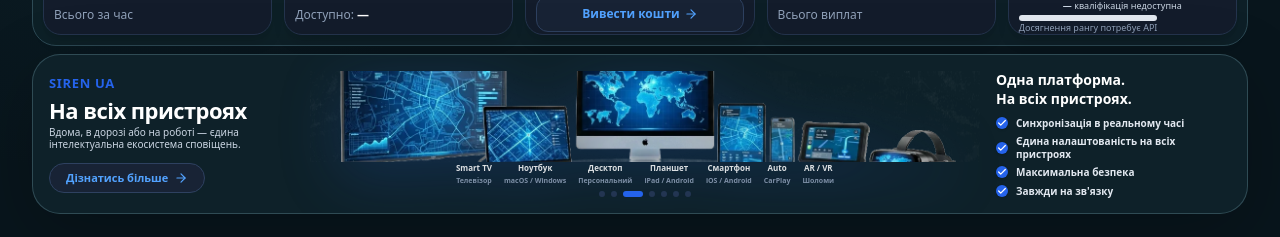
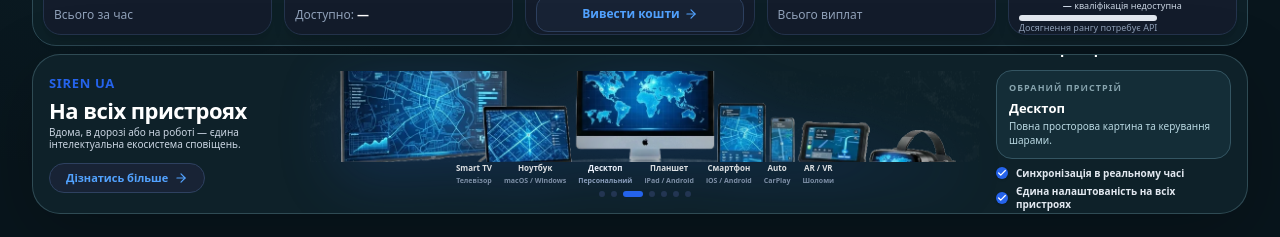
Before and after one commit to dima1203oleg/Dev20, a React (Vite) app: page / in a window 1280 px wide. Shown: the part 629-866 px from the top of the page. Built offline with nearby package versions, Linux system fonts and the light colour scheme; no server answers.

Commit message:
feat: make device ecosystem selector informative

```diff
--- a/src/components/orbital/SirenOrbitalDeviceEcosystem.tsx
+++ b/src/components/orbital/SirenOrbitalDeviceEcosystem.tsx
@@ -21,14 +21,15 @@ export const SirenOrbitalDeviceEcosystem: React.FC<SirenOrbitalDeviceEcosystemPr
   const isDark = theme === 'dark';
 
   const devices = [
-    { id: 'tv', name: 'Smart TV', sub: 'Телевізор' },
-    { id: 'laptop', name: 'Ноутбук', sub: 'macOS / Windows' },
-    { id: 'desktop', name: 'Десктоп', sub: 'Персональний' },
-    { id: 'tablet', name: 'Планшет', sub: 'iPad / Android' },
-    { id: 'smartphone', name: 'Смартфон', sub: 'iOS / Android' },
-    { id: 'car', name: 'Auto', sub: 'CarPlay' },
-    { id: 'ar_vr', name: 'AR / VR', sub: 'Шоломи' },
+    { id: 'tv', name: 'Smart TV', sub: 'Телевізор', description: 'Ситуаційний екран для дому та спільного простору.' },
+    { id: 'laptop', name: 'Ноутбук', sub: 'macOS / Windows', description: 'Робочий режим для аналізу подій і історії.' },
+    { id: 'desktop', name: 'Десктоп', sub: 'Персональний', description: 'Повна просторова картина та керування шарами.' },
+    { id: 'tablet', name: 'Планшет', sub: 'iPad / Android', description: 'Touch Spatial Intelligence для роботи з картою руками.' },
+    { id: 'smartphone', name: 'Смартфон', sub: 'iOS / Android', description: 'Персональний район, ризик і найближча дія.' },
+    { id: 'car', name: 'Auto', sub: 'CarPlay', description: 'Мінімальний driver-safe режим і голосові сповіщення.' },
+    { id: 'ar_vr', name: 'AR / VR', sub: 'Шоломи', description: 'Просторовий контекст і розширена аналітика.' },
   ];
+  const selectedDevice = devices[activeDeviceIndex] || devices[2];
 
   return (
     <div className={`siren-panel siren-device-panel w-full rounded-[28px] p-6 sm:p-8 lg:p-4 lg:h-[160px] border relative overflow-hidden my-2 transition-all duration-300 ${
@@ -102,9 +103,12 @@ export const SirenOrbitalDeviceEcosystem: React.FC<SirenOrbitalDeviceEcosystemPr
           {/* Labels Below Pedestal */}
           <div className="flex items-center justify-center gap-5 lg:gap-3 mt-2 lg:mt-0 hidden sm:flex flex-wrap">
             {devices.map((device, idx) => (
-              <div
+              <button
                 key={device.id}
-                className="flex flex-col items-center text-center cursor-pointer opacity-85 hover:opacity-100 transition-opacity"
+                type="button"
+                aria-pressed={activeDeviceIndex === idx}
+                aria-label={`Показати роль пристрою ${device.name}`}
+                className={`flex flex-col items-center text-center cursor-pointer opacity-85 hover:opacity-100 transition-opacity ${activeDeviceIndex === idx ? 'opacity-100' : ''}`}
                 onClick={() => {
                   setActiveDeviceIndex(idx);
                   playWebAudioSound('click');
@@ -116,15 +120,18 @@ export const SirenOrbitalDeviceEcosystem: React.FC<SirenOrbitalDeviceEcosystemPr
                 <span className={`text-[9px] lg:text-[7px] font-semibold mt-0.5 ${isDark ? 'text-slate-400' : 'text-[#5A6A80]'}`}>
                   {device.sub}
                 </span>
-              </div>
+              </button>
             ))}
           </div>
 
           {/* Pagination Dots */}
           <div className="flex items-center gap-1.5 justify-center mt-4 lg:mt-1">
             {devices.map((_, idx) => (
-              <div
+              <button
                 key={idx}
+                type="button"
+                aria-label={`Обрати пристрій ${devices[idx].name}`}
+                aria-pressed={activeDeviceIndex === idx}
                 onClick={() => {
                   setActiveDeviceIndex(idx);
                   playWebAudioSound('click');
@@ -145,6 +152,14 @@ export const SirenOrbitalDeviceEcosystem: React.FC<SirenOrbitalDeviceEcosystemPr
             Одна платформа.<br />
             На всіх пристроях.
           </h3>
+
+          <div className={`mt-3 rounded-2xl border px-3 py-2.5 ${
+            isDark ? 'border-[#345562] bg-[#142D37] text-[#B9D8E2]' : 'border-[#D5E4EA] bg-[#F0F7F9] text-[#506A75]'
+          }`} aria-live="polite">
+            <div className="text-[9px] font-black uppercase tracking-[0.12em] opacity-70">Обраний пристрій</div>
+            <div className={`mt-1 text-[13px] font-black ${isDark ? 'text-white' : 'text-[#0F172A]'}`}>{selectedDevice.name}</div>
+            <div className="mt-0.5 text-[10px] leading-snug">{selectedDevice.description}</div>
+          </div>
 
           <div className="mt-3.5 lg:mt-2 space-y-2.5 lg:space-y-1.5">
             {[
```
